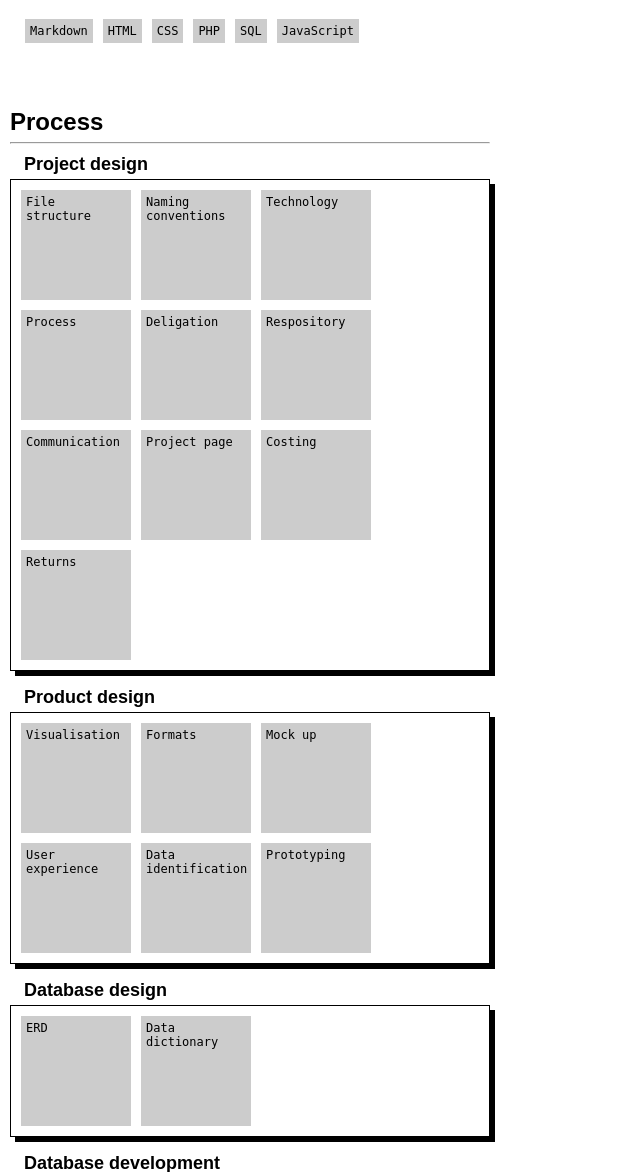
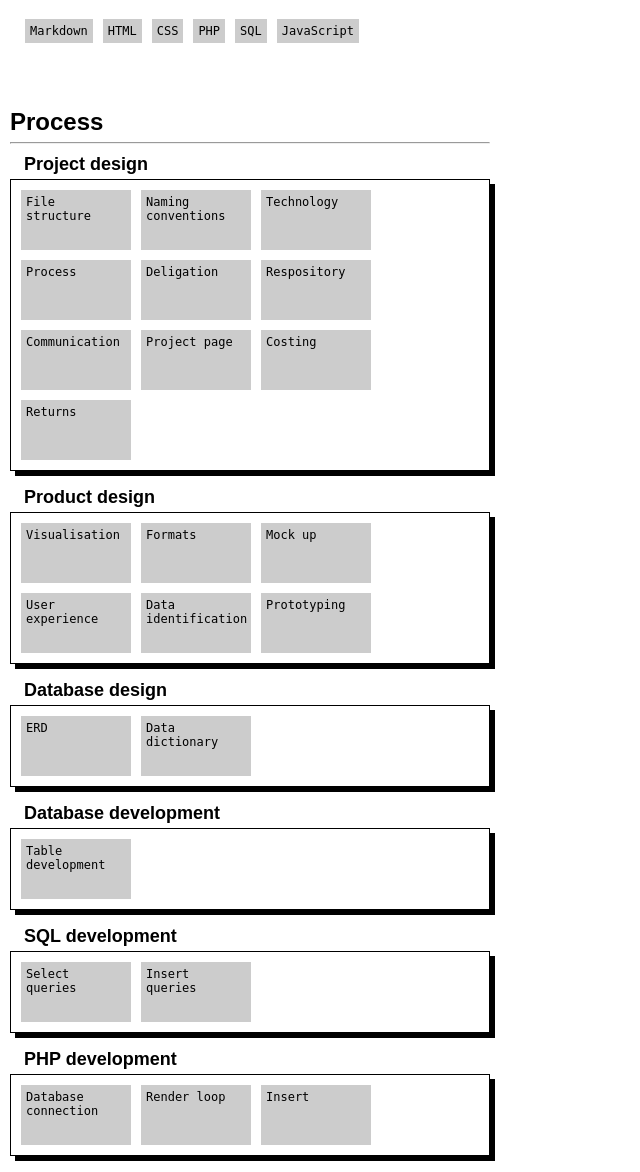
Before and after one commit to mdynight/drinks, a PHP site: page / in a window 1280 px wide. Shown: the part 1032-2204 px from the top of the page, without its empty margins (0-640 px from the left). Run offline with PHP 8.4, Linux system fonts and the light colour scheme.

Commit message:
style edit

```diff
--- a/index.html
+++ b/index.html
@@ -369,7 +369,7 @@ Page i. section -->
                     </section>
                 </div>
                 <p>Once submitted confirmation will be displayed on a new page. Ooptions to return to index.php or user.php will be shown</p>
-                                <div id='page-2-mock-webform'>
+                <div id='page-2-mock-webform'>
                      <section id='page-2-header'>
                         <button>Log Out</button>
                     </section>
--- a/styles/style.css
+++ b/styles/style.css
@@ -92,7 +92,7 @@ It's readable and not that important so leaving this as is for now '*/
                     background: hsl(0, 0%, 80%);
                     padding: 5px;
                     width: 100px;
-                    height: 100px;
+                    height: 50px;
                 }
 
 
```
